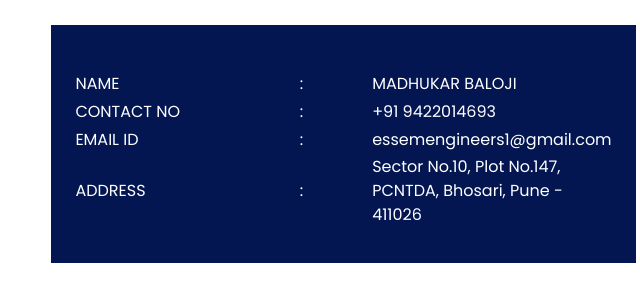
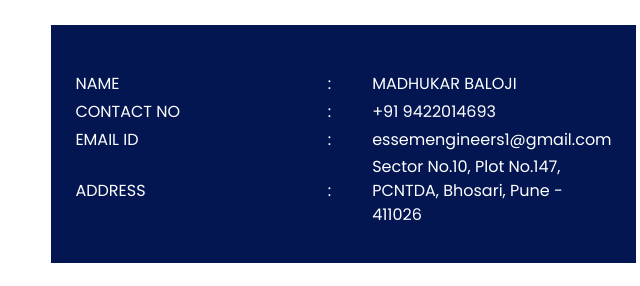
Before and after one commit to monicaa98/essemengineers, a plain HTML site: page contact.html in a window 1280 px wide. Shown: the part 261-547 px from the top of the page, 4-644 px from the left. Drawn offline with Linux system fonts and the light colour scheme.

Commit message:
Update style.css

```diff
--- a/css/style.css
+++ b/css/style.css
@@ -860,7 +860,7 @@ a:focus {
 }
 
 .tdClass {
-	padding: 2px 68px;
+	padding: 2px 40px;
 }
 
 /* end footer section*/
```
